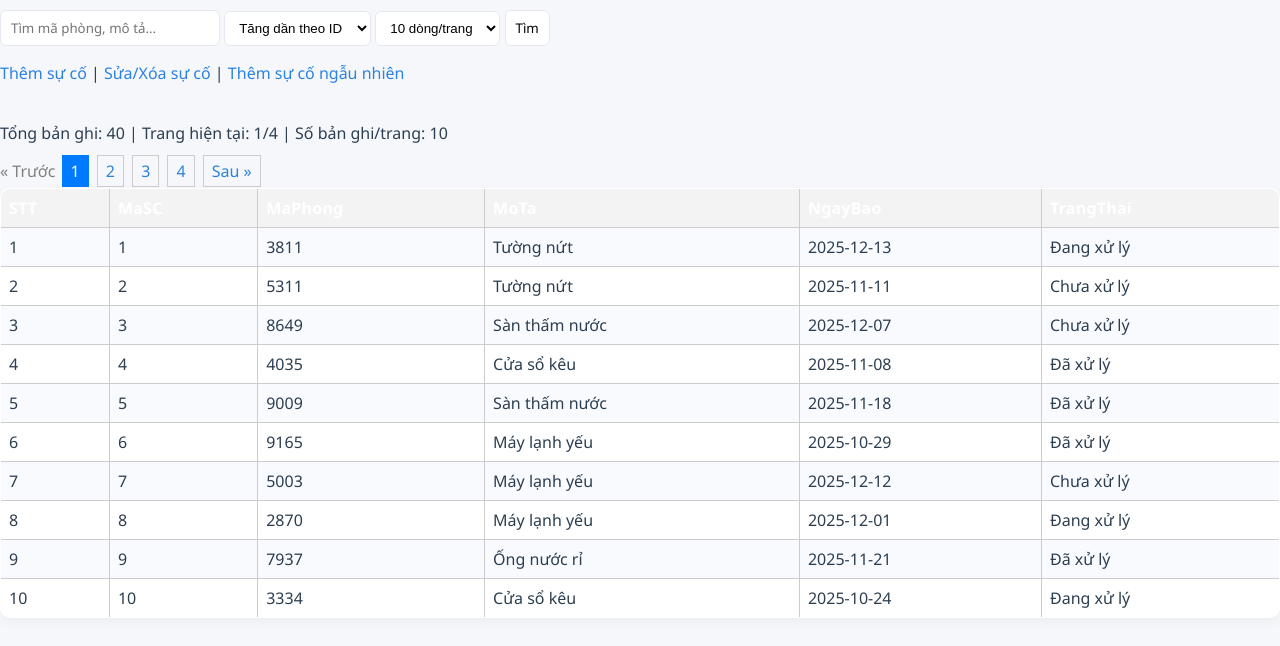
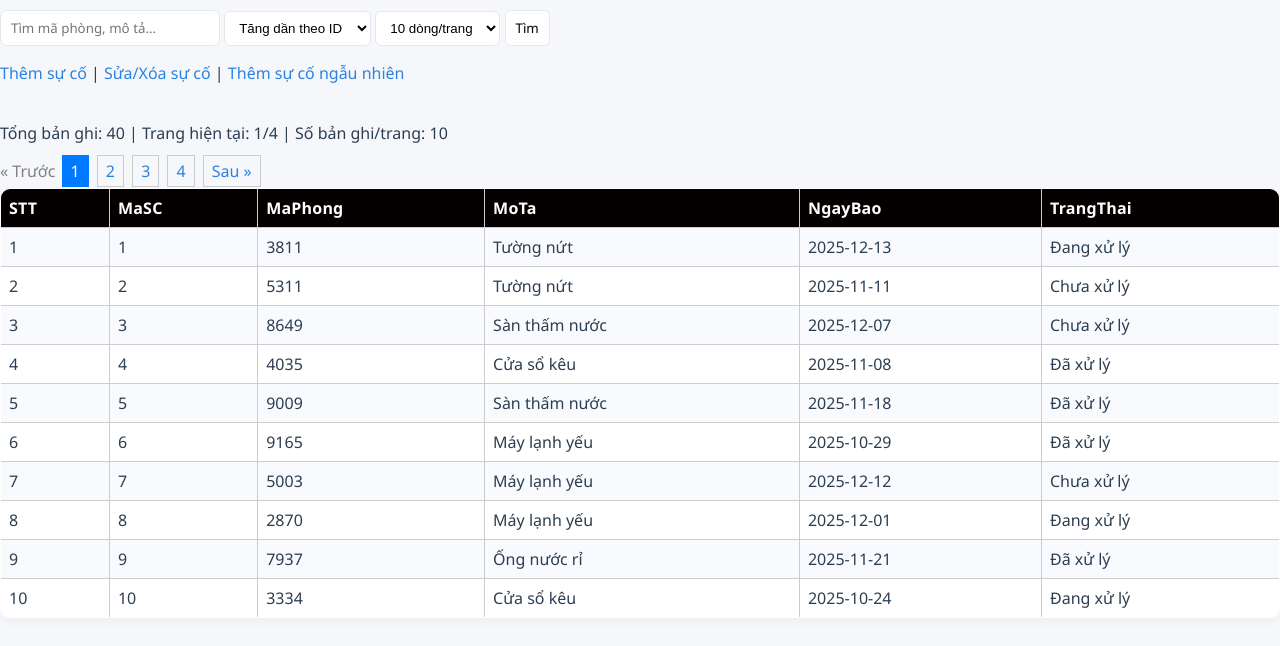
Before and after one commit to dai6658/crud6bang, a PHP site: page /suco/index_suco.php in a window 1280 px wide. Shown: the part 154-800 px from the top of the page. Run offline with PHP 8.4, Linux system fonts and the light colour scheme; data comes from the database, SQL or seed files in the repository.

Commit message:
Change table header background color

```diff
--- a/suco/index_suco.php
+++ b/suco/index_suco.php
@@ -72,7 +72,7 @@ $result = mysqli_query($con, $sql);
     <style>
         table { border-collapse: collapse; width: 100%; }
         th, td { border: 1px solid #ccc; padding: 8px; text-align: left; }
-        th { background: #f3f3f3; }
+        th { background: #050000ff; }
         .pager a { margin: 0 4px; text-decoration: none; }
         .pagination a { padding: 4px 8px; margin: 0 2px; border: 1px solid #ccc; text-decoration: none; }
         .pagination .active-page { background: #007bff; color: #fff; border-color: #007bff; }
```
